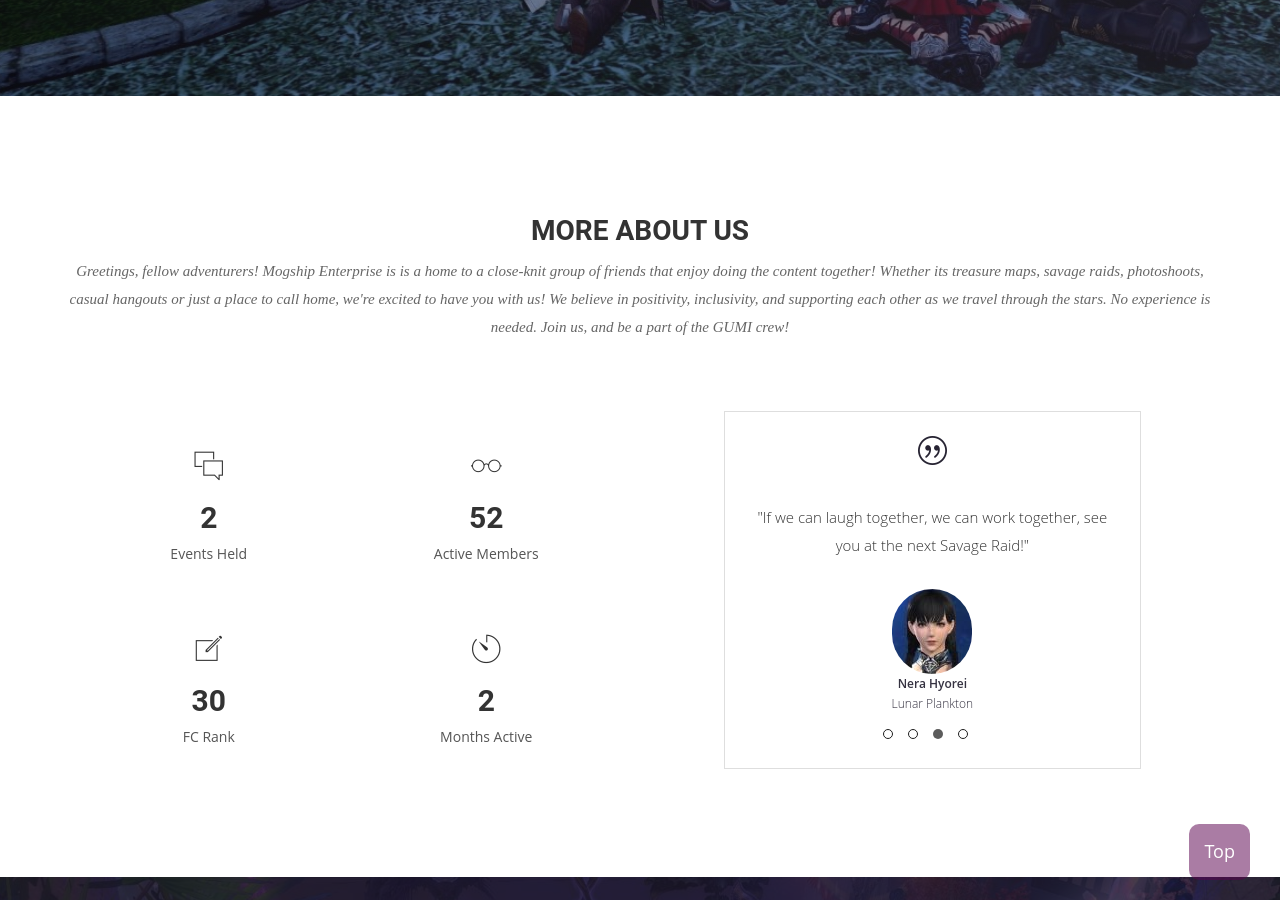
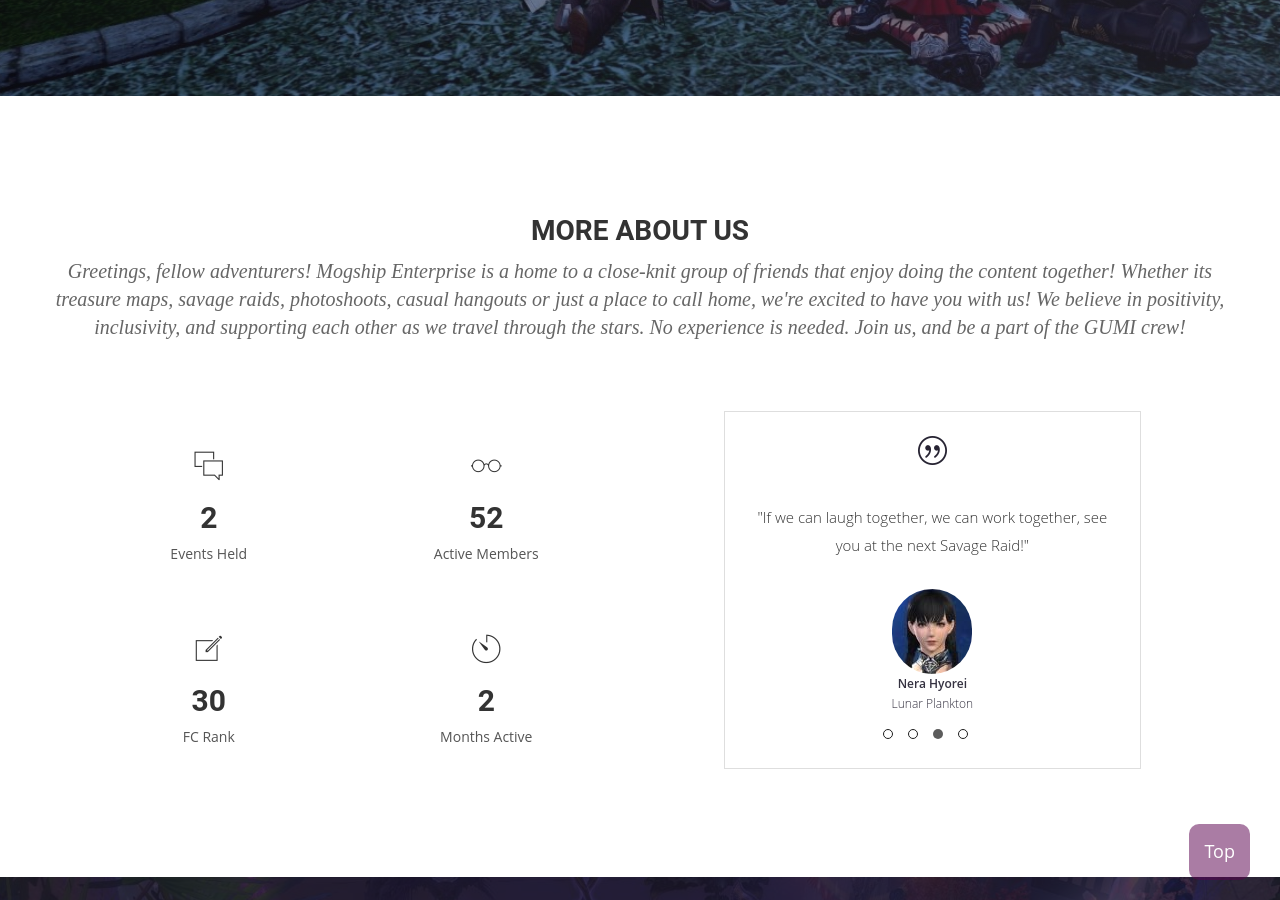
Before and after one commit to mogshipenterprise/mogshipenterprise.github.io, a Jekyll site: the page built from index.html, in a window 1280 px wide and 900 px high, scrolled down 759 px. Built offline with Jekyll 4.4.1, drawn with Linux system fonts in a browser that asks for light colours; nearby versions of some CDN libraries; some web fonts are replaced; comment, search, counter and statistics services are not loaded.

Commit message:
adjusted font size

```diff
--- a/_includes/home-testimonials.html
+++ b/_includes/home-testimonials.html
@@ -4,7 +4,7 @@
           <div class="row">
             <div class="section-title text-center">
               <h2>More About Us</h2>
-              <p>Greetings, fellow adventurers! Mogship Enterprise is is a home to a close-knit group of friends that enjoy doing the content together! Whether its treasure maps, savage raids, photoshoots, casual hangouts or just a place to call home, we're excited to have you with us! We believe in positivity, inclusivity, and supporting each other as we travel through the stars. No experience is needed. Join us, and be a part of the GUMI crew!</p>
+              <p style="font-size:20px">Greetings, fellow adventurers! Mogship Enterprise is a home to a close-knit group of friends that enjoy doing the content together! Whether its treasure maps, savage raids, photoshoots, casual hangouts or just a place to call home, we're excited to have you with us! We believe in positivity, inclusivity, and supporting each other as we travel through the stars. No experience is needed. Join us, and be a part of the GUMI crew!</p>
             </div>
           </div>
           <div class="row">
```
